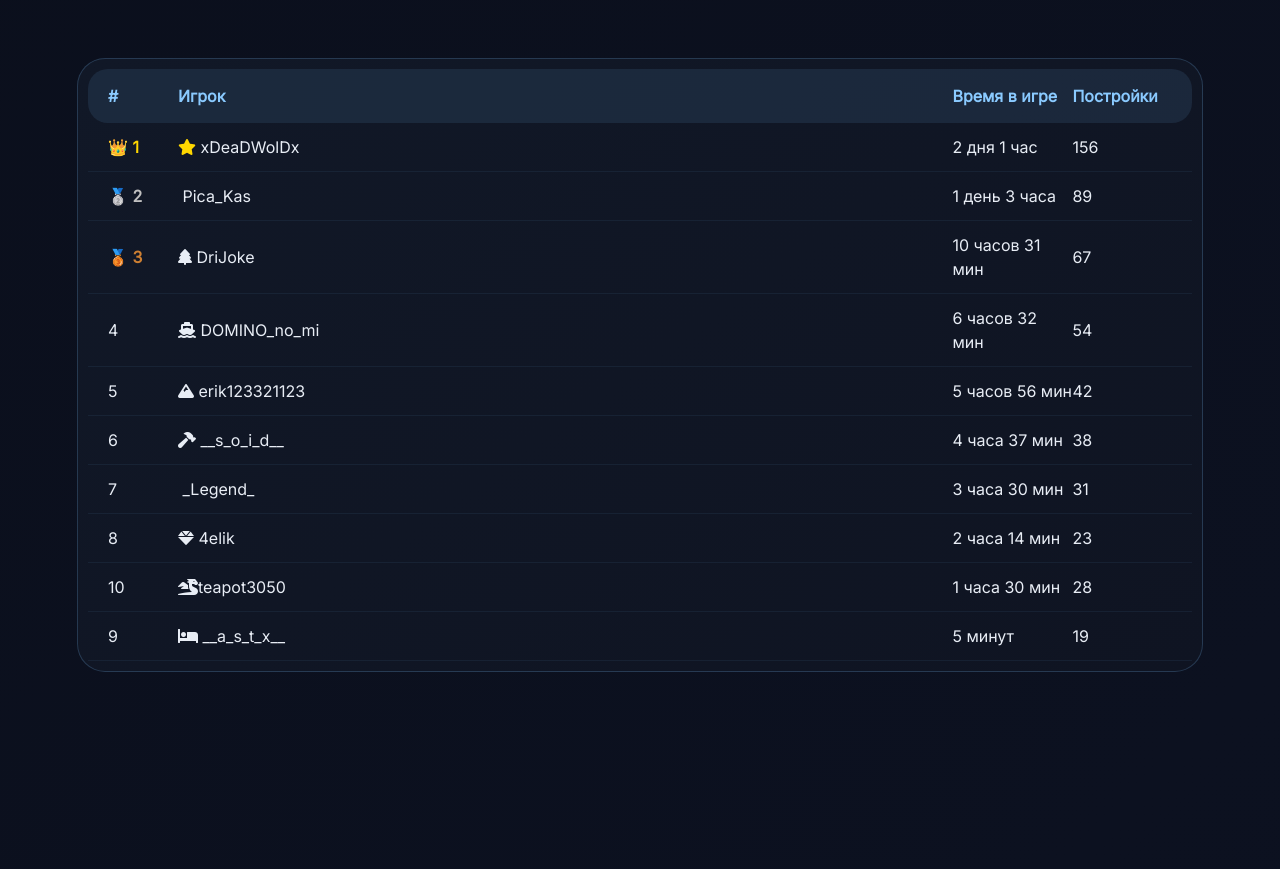
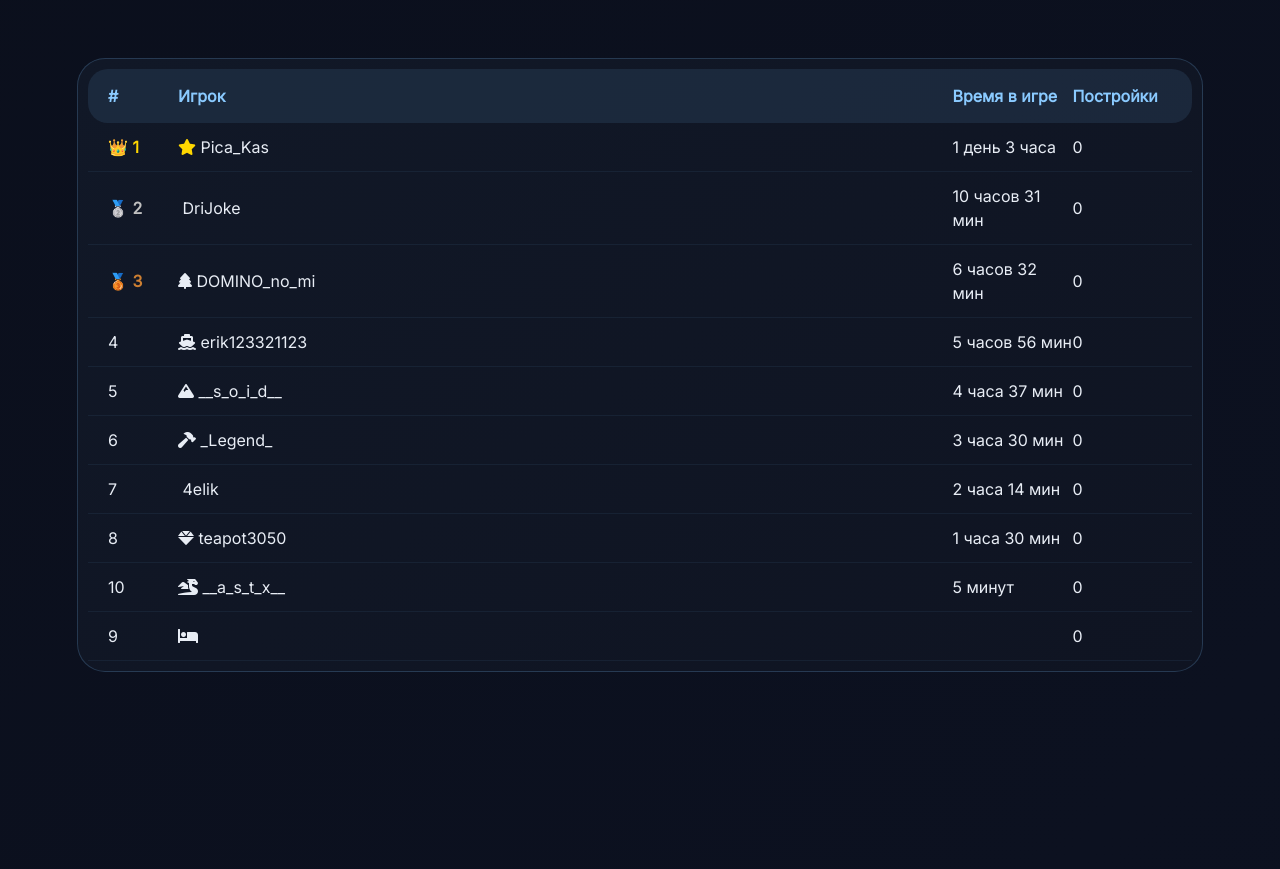
Before and after one commit to jotunheimru-stack/.ru, a plain HTML site: page index.html in a window 1280 px wide. Shown: the part 1640-2509 px from the top of the page. Drawn offline with nearby package versions, Linux system fonts and the light colour scheme; animation ran at ten frames a second; some icons are missing.

Commit message:
Update index.html

```diff
--- a/index.html
+++ b/index.html
@@ -933,16 +933,16 @@
         <div class="section-subhead">Самые активные строители и шахтёры JOTUNHEIM</div>
         <div class="leaderboard" data-aos="zoom-in">
             <div class="leaderboard-header"><span>#</span><span>Игрок</span><span>Время в игре</span><span>Постройки</span></div>
-            <div class="leaderboard-row"><span class="rank-1">👑 1</span><span><i class="fas fa-star" style="color:#ffd700;"></i> xDeaDWolDx</span><span>2 дня 1 час</span><span>156</span></div>
-            <div class="leaderboard-row"><span class="rank-2">🥈 2</span><span><i class="fas fa-pickaxe"></i> Pica_Kas</span><span>1 день 3 часа</span><span>89</span></div>
-            <div class="leaderboard-row"><span class="rank-3">🥉 3</span><span><i class="fas fa-tree"></i> DriJoke</span><span>10 часов 31 мин</span><span>67</span></div>
-            <div class="leaderboard-row"><span>4</span><span><i class="fas fa-ship"></i> DOMINO_no_mi</span><span>6 часов 32 мин</span><span>54</span></div>
-            <div class="leaderboard-row"><span>5</span><span><i class="fas fa-mountain"></i> erik123321123</span><span>5 часов 56 мин</span><span>42</span></div>
-            <div class="leaderboard-row"><span>6</span><span><i class="fas fa-hammer"></i> __s_o_i_d__</span><span>4 часа 37 мин</span><span>38</span></div>
-            <div class="leaderboard-row"><span>7</span><span><i class="fas fa-farm"></i> _Legend_</span><span>3 часа 30 мин</span><span>31</span></div>
-            <div class="leaderboard-row"><span>8</span><span><i class="fas fa-gem"></i> 4elik</span><span>2 часа 14 мин</span><span>23</span></div>
-            <div class="leaderboard-row"><span>10</span><span><i class="fas fa-dragon"></i>teapot3050</span><span>1 часа 30 мин</span><span>28</span></div>
-            <div class="leaderboard-row"><span>9</span><span><i class="fas fa-bed"></i> __a_s_t_x__</span><span>5 минут</span><span>19</span></div>
+            <div class="leaderboard-row"><span class="rank-1">👑 1</span><span><i class="fas fa-star" style="color:#ffd700;"></i> Pica_Kas</span><span>1 день 3 часа</span><span>0</span></div>
+            <div class="leaderboard-row"><span class="rank-2">🥈 2</span><span><i class="fas fa-pickaxe"></i> DriJoke</span><span>10 часов 31 мин</span><span>0</span></div>
+            <div class="leaderboard-row"><span class="rank-3">🥉 3</span><span><i class="fas fa-tree"></i> DOMINO_no_mi</span><span>6 часов 32 мин</span><span>0</span></div>
+            <div class="leaderboard-row"><span>4</span><span><i class="fas fa-ship"></i> erik123321123</span><span>5 часов 56 мин</span><span>0</span></div>
+            <div class="leaderboard-row"><span>5</span><span><i class="fas fa-mountain"></i>  __s_o_i_d__</span><span>4 часа 37 мин</span><span>0</span></div>
+            <div class="leaderboard-row"><span>6</span><span><i class="fas fa-hammer"></i> _Legend_</span><span>3 часа 30 мин</span><span>0</span></div>
+            <div class="leaderboard-row"><span>7</span><span><i class="fas fa-farm"></i> 4elik</span><span>2 часа 14 мин</span><span>0</span></div>
+            <div class="leaderboard-row"><span>8</span><span><i class="fas fa-gem"></i> teapot3050</span><span>1 часа 30 мин</span><span>0</span></div>
+            <div class="leaderboard-row"><span>10</span><span><i class="fas fa-dragon"></i> __a_s_t_x__</span><span> 5 минут</span><span>0</span></div>
+            <div class="leaderboard-row"><span>9</span><span><i class="fas fa-bed"></i> </span><span></span><span>0</span></div>
 
         </div>
     </section>
```
